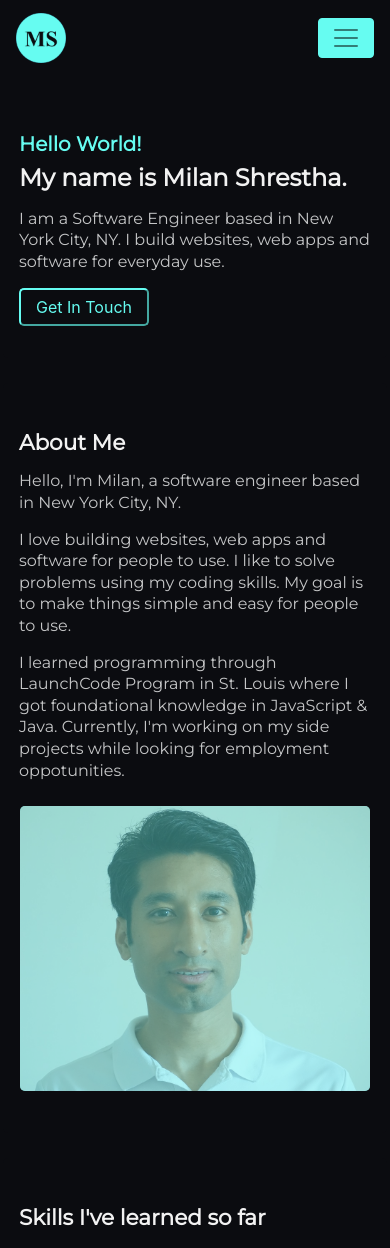
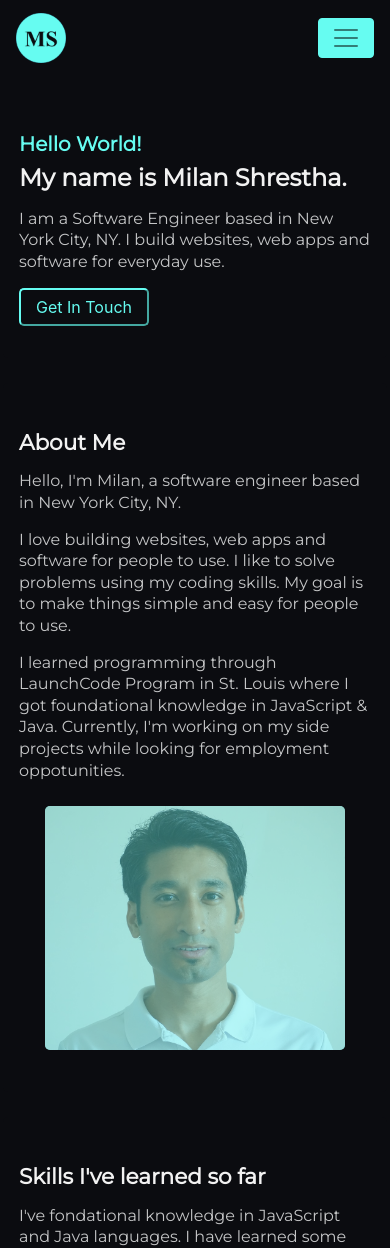
Before and after one commit to milan-shrestha/portfolio-project, an Angular app: page / in a window 390 px wide. Shown: the top 1248 px of the page. Built offline with nearby package versions, Linux system fonts and the light colour scheme.

Commit message:
Modified image size for mobile screens

```diff
--- a/src/app/about/about.component.css
+++ b/src/app/about/about.component.css
@@ -20,3 +20,17 @@
     opacity: 1;
     transition: 0.5s ease;
 }
+
+@media screen and (max-width: 575px){
+
+    .image-container{
+        max-width: 90%;
+    }
+}
+
+@media screen and (max-width: 767px){
+
+    .image-container{
+        max-width: 85%;
+    }
+}
```
